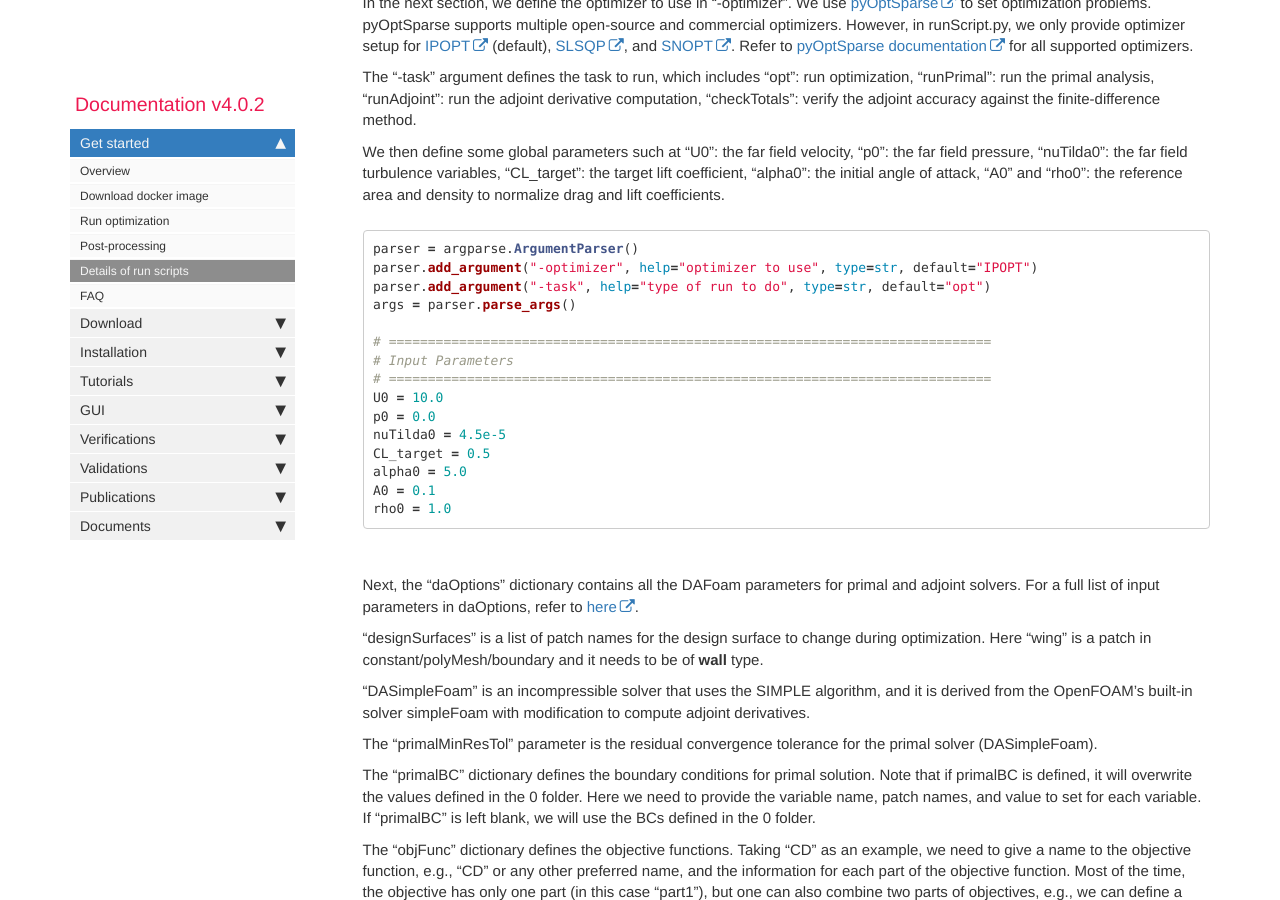
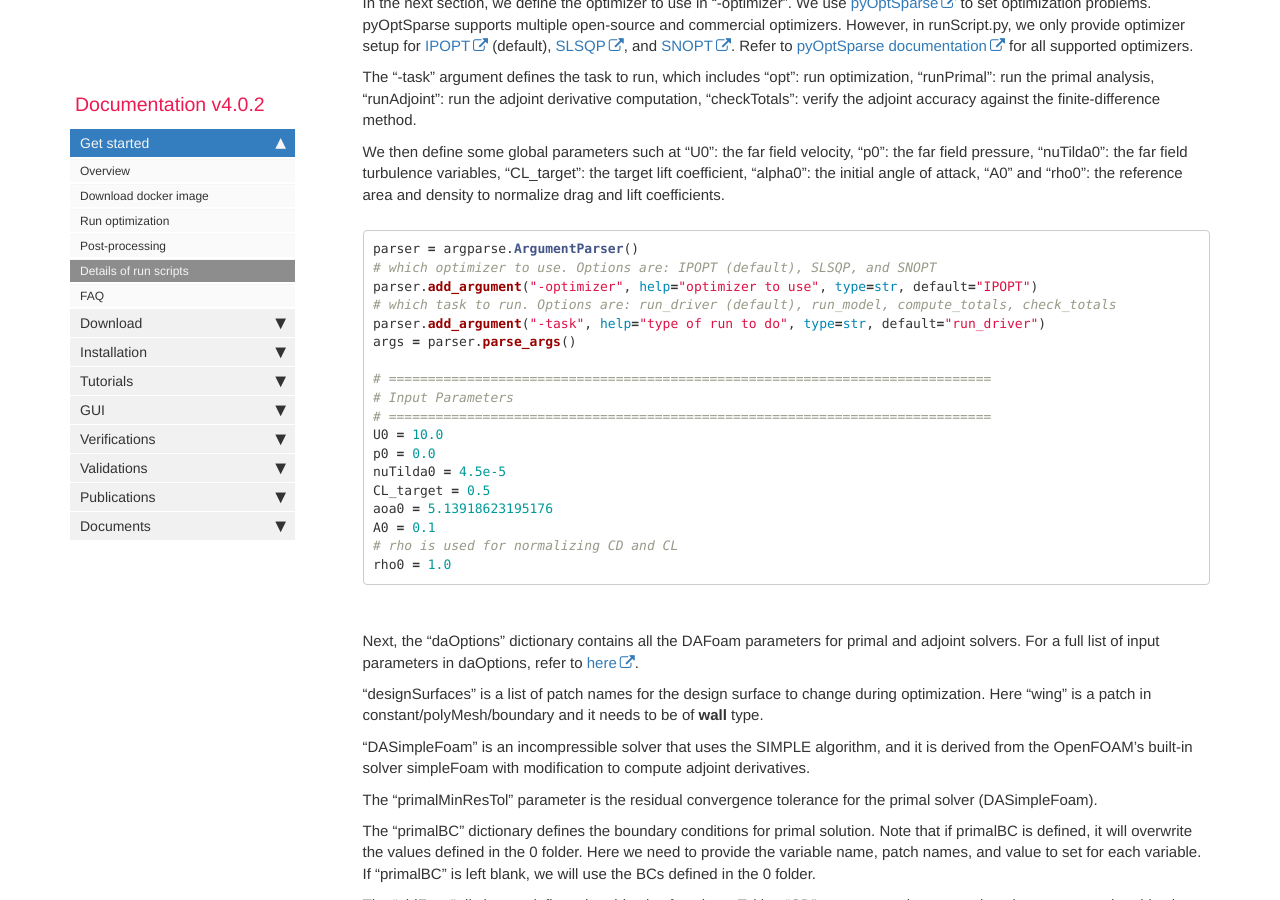
Before and after one commit to DAFoam/DAFoam.github.io, a Jekyll site: the page built from pages/mydoc/mydoc_get_started_runscript.md, in a window 1280 px wide and 900 px high, scrolled down 2086 px. Built offline with Jekyll 4.4.1, drawn with Linux system fonts in a browser that asks for light colours; comment, search, counter and statistics services are not loaded.

Commit message:
Update mydoc_get_started_runscript.md

````diff
--- a/pages/mydoc/mydoc_get_started_runscript.md
+++ b/pages/mydoc/mydoc_get_started_runscript.md
@@ -95,8 +95,10 @@ We then define some global parameters such at "U0": the far field velocity, "p0"
 
 ```python
 parser = argparse.ArgumentParser()
+# which optimizer to use. Options are: IPOPT (default), SLSQP, and SNOPT
 parser.add_argument("-optimizer", help="optimizer to use", type=str, default="IPOPT")
-parser.add_argument("-task", help="type of run to do", type=str, default="opt")
+# which task to run. Options are: run_driver (default), run_model, compute_totals, check_totals
+parser.add_argument("-task", help="type of run to do", type=str, default="run_driver")
 args = parser.parse_args()
 
 # =============================================================================
@@ -106,8 +108,9 @@ U0 = 10.0
 p0 = 0.0
 nuTilda0 = 4.5e-5
 CL_target = 0.5
-alpha0 = 5.0
+aoa0 = 5.13918623195176
 A0 = 0.1
+# rho is used for normalizing CD and CL
 rho0 = 1.0
 ```
 
````
